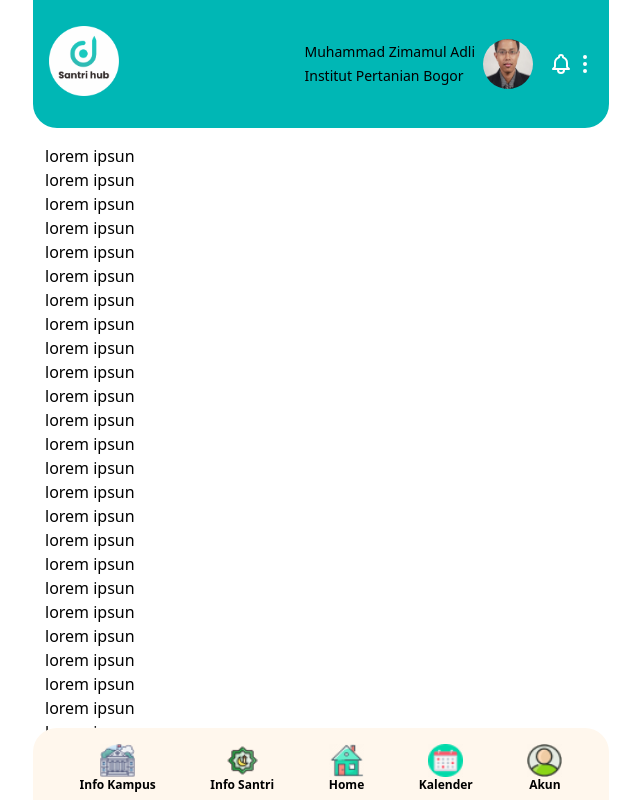
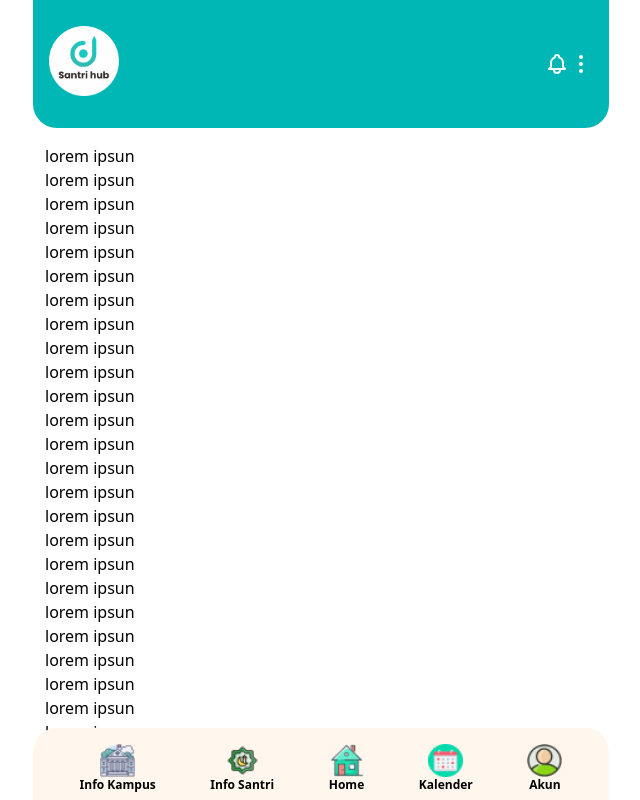
Before and after one commit to mohamilin/explore-nextjs, a Next.js app: page / in a window 1280 px wide. Shown: the top 800 px of the page, without its empty margins (319-959 px from the left). Built offline with nearby package versions, Linux system fonts and the light colour scheme.

Commit message:
comment profile

```diff
--- a/components/moleculs/UI/global-header.jsx
+++ b/components/moleculs/UI/global-header.jsx
@@ -25,7 +25,7 @@ export default function GlobalHeader() {
         <div className="-mr-4">
           <div className="col-span-1 rounded-lg divide-y divide-gray-200">
             <div className="w-full flex items-center justify-between p-4 space-x-4">
-              <div className="flex-1 truncate mr-2">
+              {/* <div className="flex-1 truncate mr-2">
                 <div className="flex items-center space-x-4">
                   <h3 className="text-gray-900 text-sm font-medium truncate">
                     Muhammad Zimamul Adli
@@ -41,14 +41,14 @@ export default function GlobalHeader() {
                 width={50}
                 height={50}
                 alt=""
-              />
+              /> */}
               <span className="inline-flex ">
                   <svg xmlns="http://www.w3.org/2000/svg" className="h-6 w-6 -mr-4" fill="none" viewBox="0 0 24 24" stroke="white" strokeWidth={2}>
                   <path strokeLinecap="round" strokeLinejoin="round" d="M15 17h5l-1.405-1.405A2.032 2.032 0 0118 14.158V11a6.002 6.002 0 00-4-5.659V5a2 2 0 10-4 0v.341C7.67 6.165 6 8.388 6 11v3.159c0 .538-.214 1.055-.595 1.436L4 17h5m6 0v1a3 3 0 11-6 0v-1m6 0H9" />
                   </svg>
               </span>
               <span className="inline-flex">
-                  <svg xmlns="http://www.w3.org/2000/svg" className="h-6 w-6 mr-3" fill="none" viewBox="0 0 24 24" stroke="white" strokeWidth={2}>
+                  <svg xmlns="http://www.w3.org/2000/svg" className="h-6 w-6 mr-4" fill="none" viewBox="0 0 24 24" stroke="white" strokeWidth={2}>
                       <path d="M12 5v.01M12 12v.01M12 19v.01M12 6a1 1 0 110-2 1 1 0 010 2zm0 7a1 1 0 110-2 1 1 0 010 2zm0 7a1 1 0 110-2 1 1 0 010 2z" />
                   </svg>
               </span>
```
